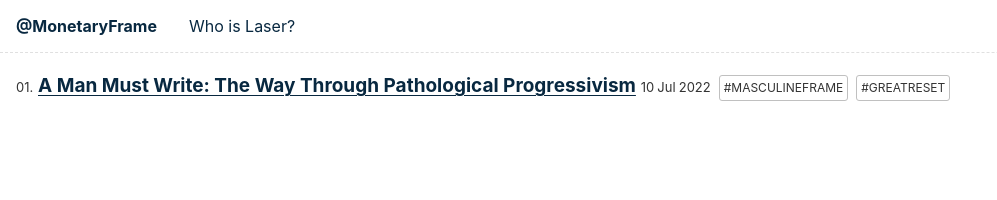
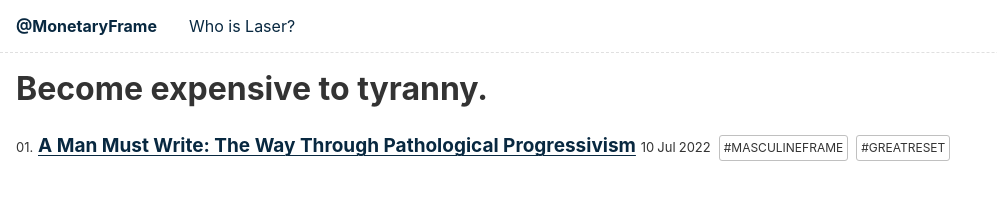
Before and after one commit to MonetaryFrame/monetaryframe.com, an Eleventy site: page index.njk in a window 1280 px wide. Shown: the whole page, without its empty margins (0-997 px from the left). Built offline with nearby package versions, Linux system fonts and the light colour scheme; Eleventy itself is replaced by a stand-in of ours; files that its build step writes are made by us from their sources.

Commit message:
Add title to homepage.

```diff
--- a/index.njk
+++ b/index.njk
@@ -7,6 +7,8 @@ layout: layouts/home.njk
   <h1>Latest {% if maxPosts == 1 %}Post{% else %}{{ maxPosts }} Posts{% endif %}</h1>
 -->
 
+<h1>Become expensive to tyranny.</h1>
+
 {% set postslist = collections.posts | head(-3) %}
 {% set postslistCounter = collections.posts | length %}
 {% include "postslist.njk" %}
```
